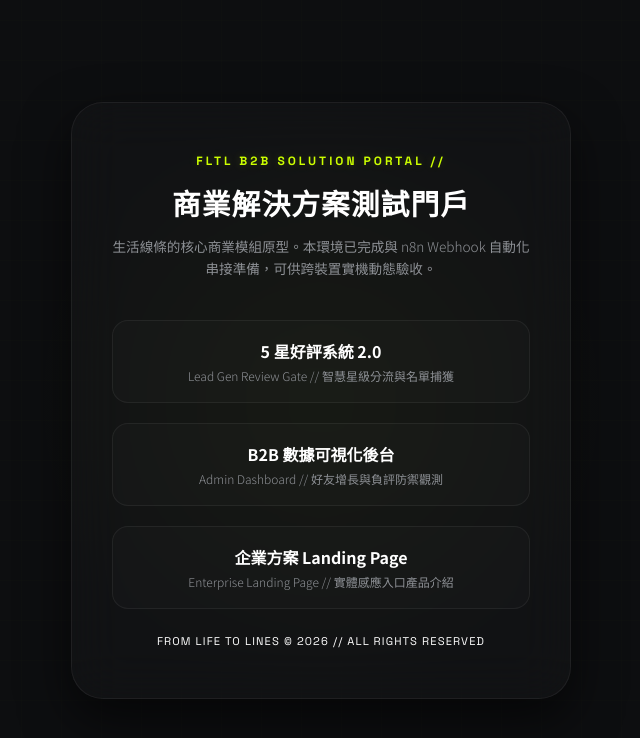
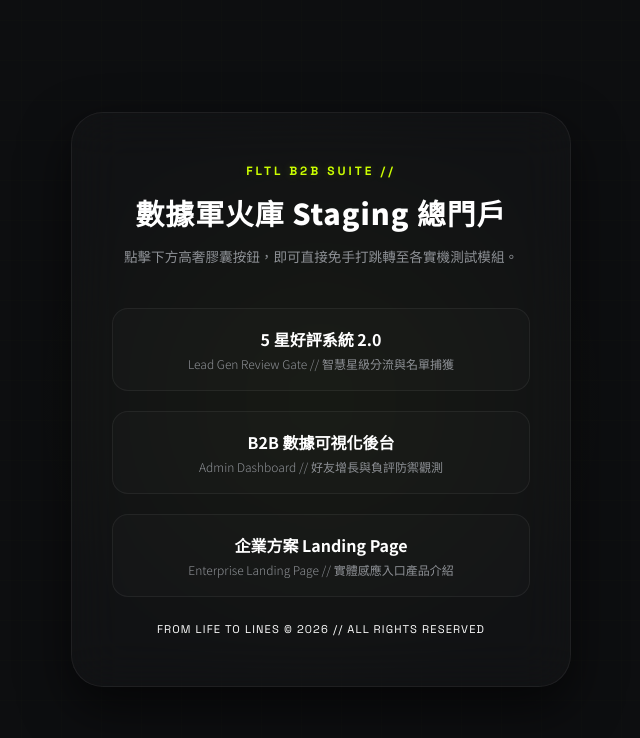
Before and after one commit to fromlifetolines/FLTL_B2B_Solutions, a plain HTML site: page index.html in a window 1280 px wide. Shown: the whole page, without its empty margins (319-959 px from the left). Drawn offline with Linux system fonts and the light colour scheme.

Commit message:
feat: add luxury entry portal index.html

```diff
--- a/index.html
+++ b/index.html
@@ -191,10 +191,10 @@
 
   <div class="portal-container">
     <header class="header">
-      <div class="tag-tech">FLTL B2B SOLUTION PORTAL //</div>
-      <h1 class="title-main">商業解決方案測試門戶</h1>
+      <div class="tag-tech">FLTL B2B SUITE //</div>
+      <h1 class="title-main">數據軍火庫 Staging 總門戶</h1>
       <p class="subtitle">
-        生活線條的核心商業模組原型。本環境已完成與 n8n Webhook 自動化串接準備，可供跨裝置實機動態驗收。
+        點擊下方高奢膠囊按鈕，即可直接免手打跳轉至各實機測試模組。
       </p>
     </header>
 
```
